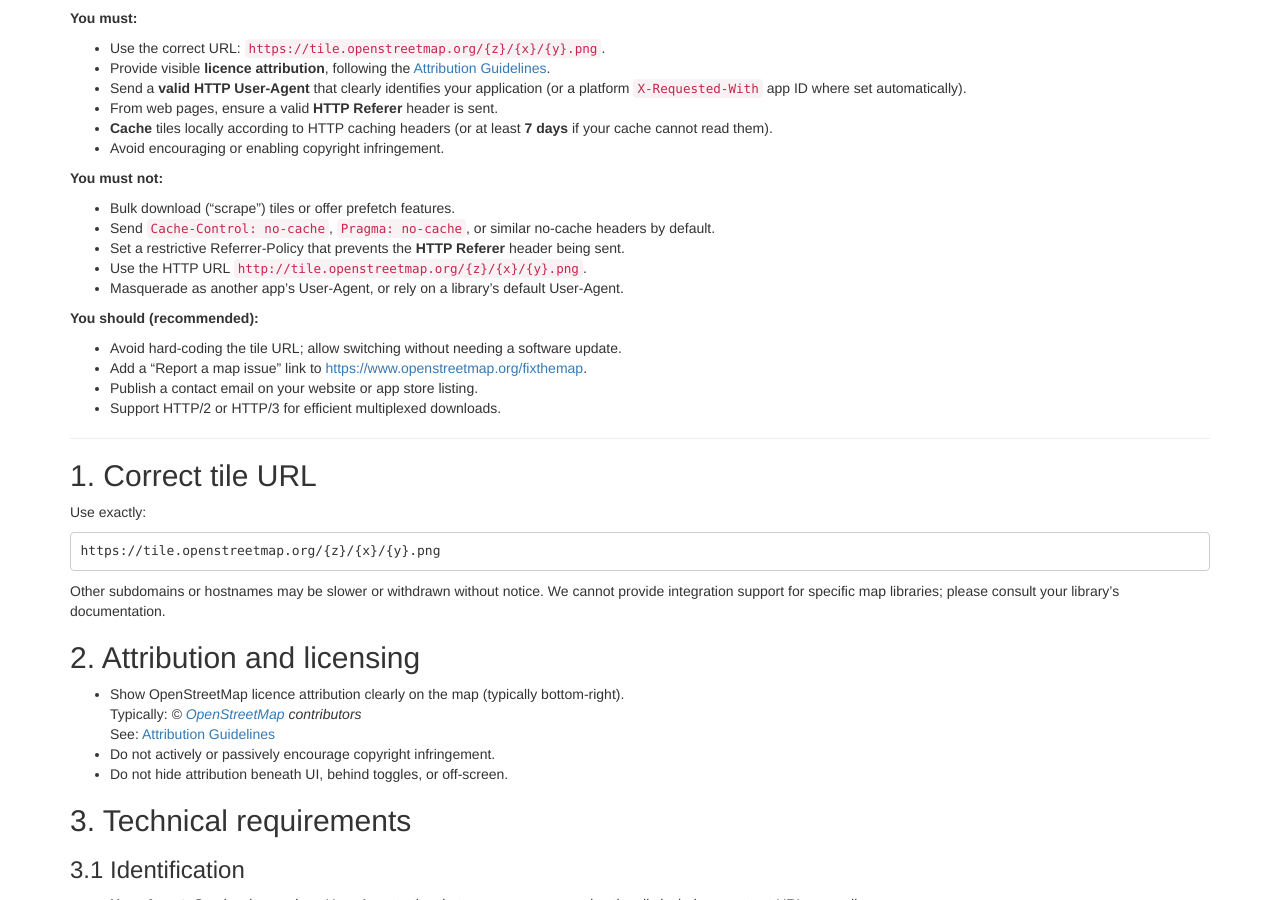
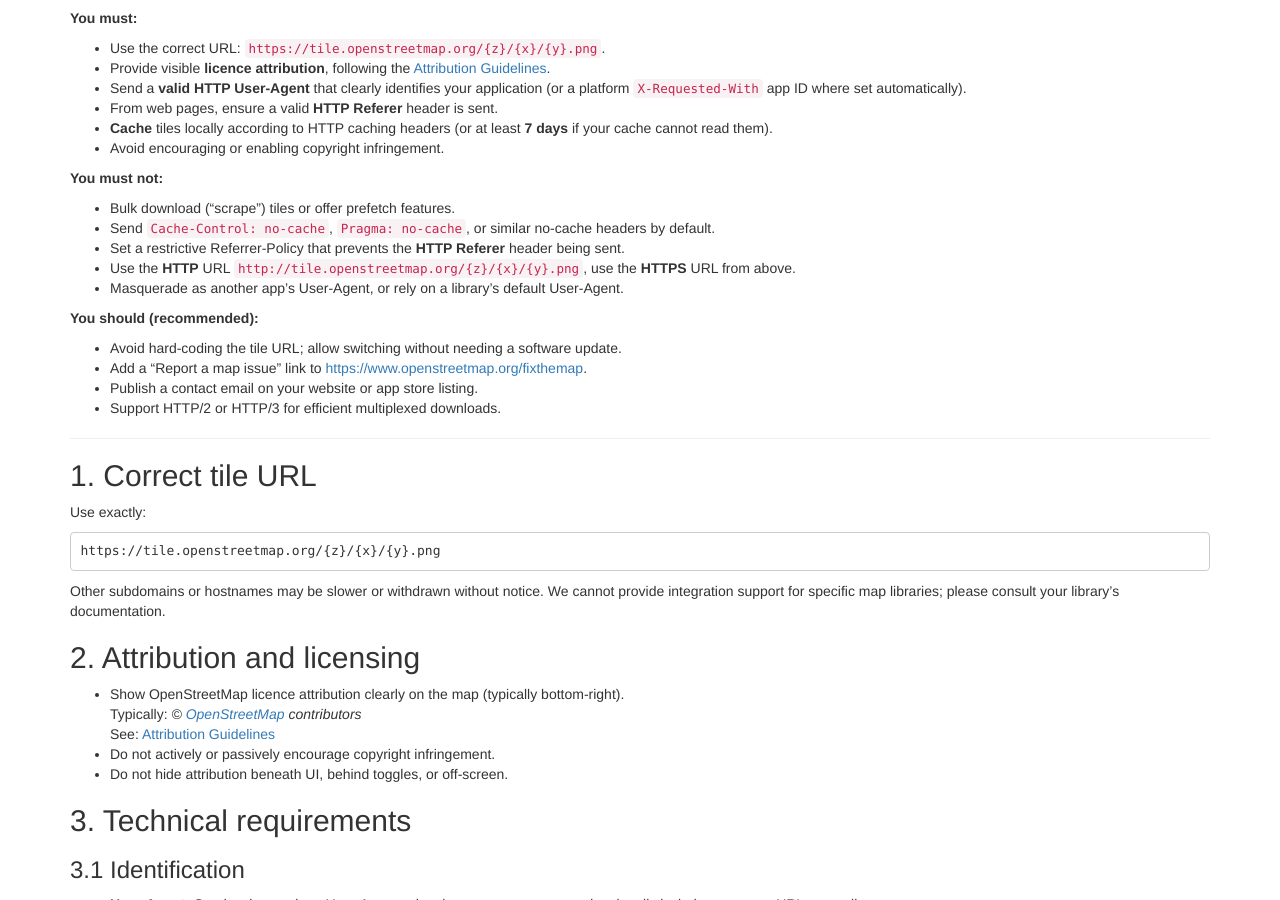
Before and after one commit to openstreetmap/owg-website, a Jekyll site: the page built from policies/tiles.md, in a window 1280 px wide and 900 px high, scrolled down 348 px. Built offline with Jekyll 4.4.1, drawn with Linux system fonts in a browser that asks for light colours.

Commit message:
Make tile policy no HTTP section clearer

```diff
--- a/policies/tiles.md
+++ b/policies/tiles.md
@@ -31,7 +31,7 @@
 * Bulk download ("scrape") tiles or offer prefetch features.
 * Send `Cache-Control: no-cache`, `Pragma: no-cache`, or similar no-cache headers by default.
 * Set a restrictive Referrer-Policy that prevents the **HTTP Referer** header being sent.
-* Use the HTTP URL `http://tile.openstreetmap.org/{z}/{x}/{y}.png`.
+* Use the **HTTP** URL `http://tile.openstreetmap.org/{z}/{x}/{y}.png`, use the **HTTPS** URL from above.
 * Masquerade as another app's User-Agent, or rely on a library's default User-Agent.
 
 **You should (recommended):**
```
